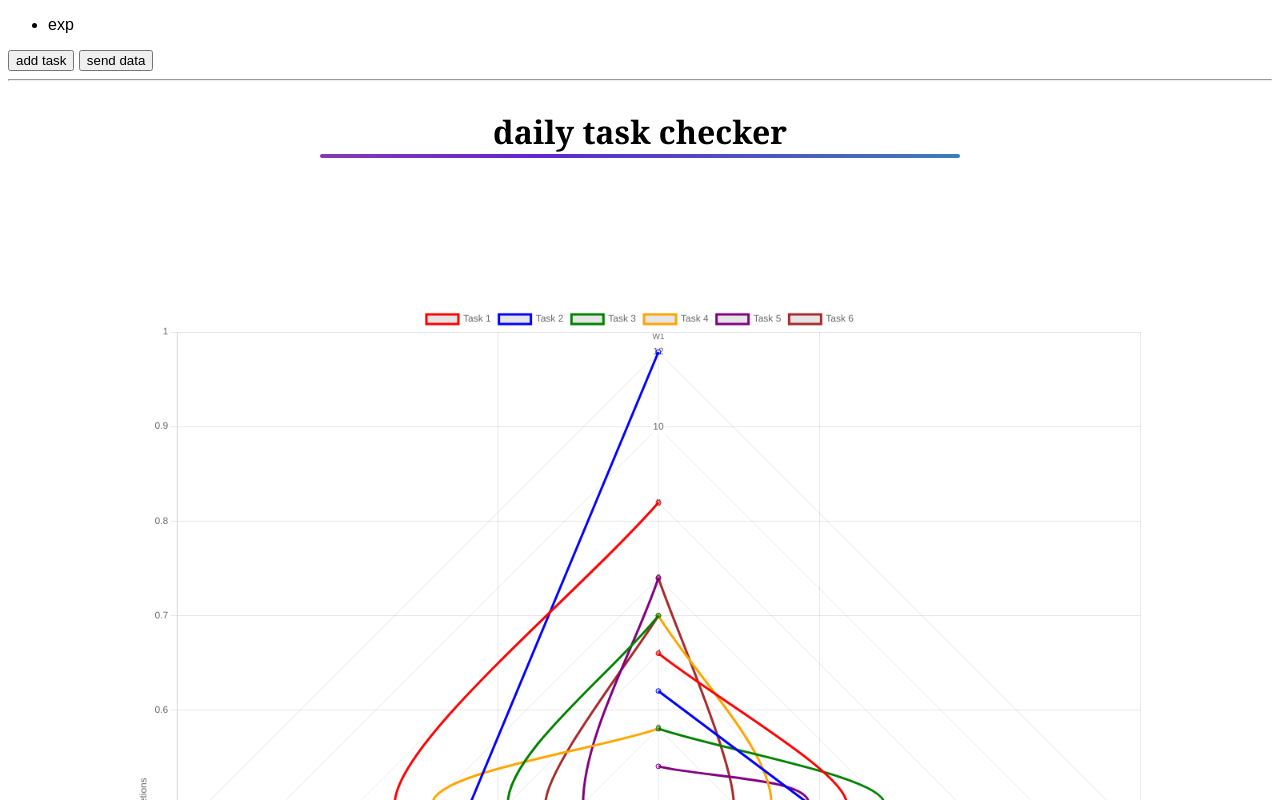
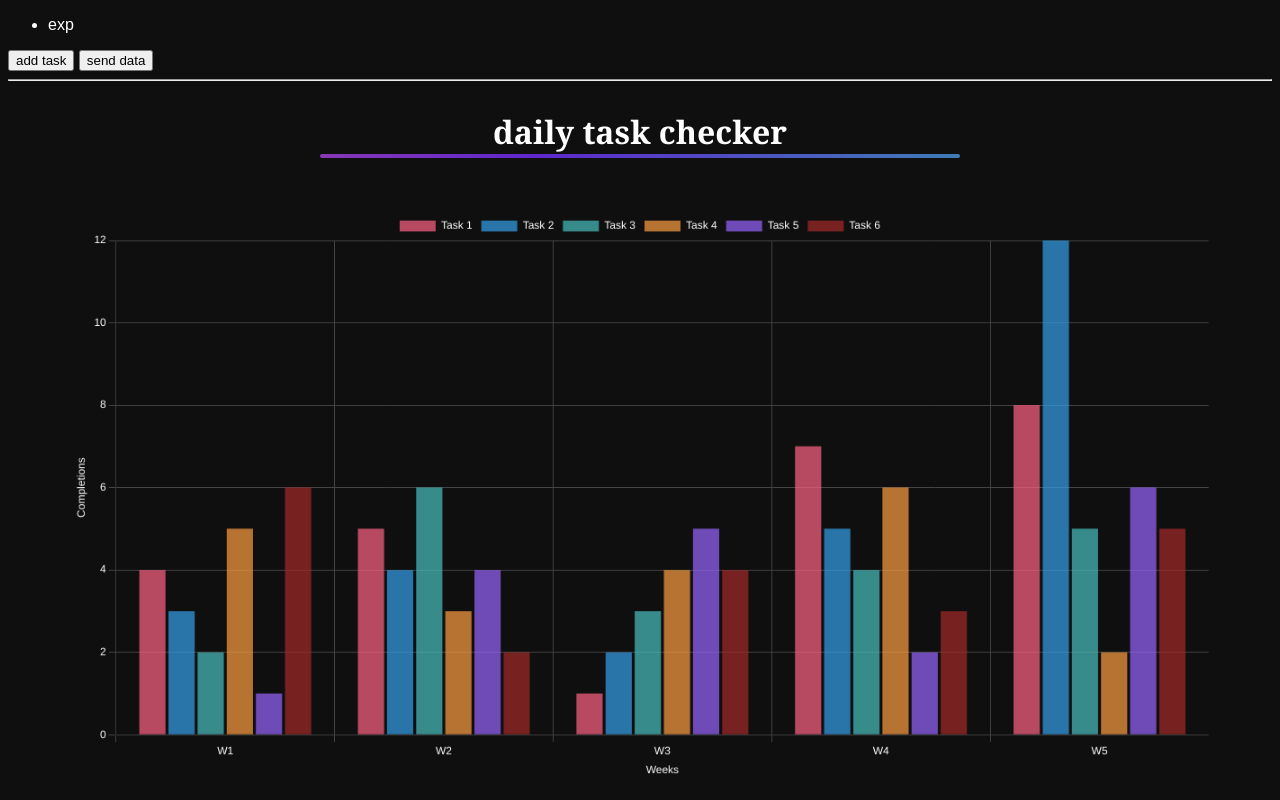
Before and after one commit to nikshay01/task-manager, a plain HTML site: page index.html in a window 1280 px wide. Shown: the top 800 px of the page. Drawn offline with nearby package versions, Linux system fonts and the light colour scheme; no server answers.

Commit message:
charts js dark mode improvement

```diff
--- a/chartt.js
+++ b/chartt.js
@@ -1,51 +1,56 @@
-
 const ctx = document.getElementById('myChart').getContext('2d');
 
 const myChart = new Chart(ctx, {
-    type: 'radar',
+  type: 'bar',
   data: {
-      labels: ['W1', 'W2', 'W3', 'W4'], // x-axis (weeks)
+    labels: ['W1', 'W2', 'W3', 'W4', 'W5'],
     datasets: [
       {
         label: 'Task 1',
         data: [4, 5, 1, 7, 8],
-          borderColor: 'red',
+        borderColor: 'rgba(255, 99, 132, 1)',
+        backgroundColor: 'rgba(255, 99, 132, 0.7)',
         tension: 0.3,
         fill: false
       },
       {
         label: 'Task 2',
-          data: [3, 4, 2, 5,12],
-          borderColor: 'blue',
-          tension: 0,
+        data: [3, 4, 2, 5, 12],
+        borderColor: 'rgba(54, 162, 235, 1)',
+        backgroundColor: 'rgba(54, 162, 235, 0.7)',
+        tension: 0.3,
         fill: false
       },
       {
         label: 'Task 3',
         data: [2, 6, 3, 4, 5],
-          borderColor: 'green',
+        borderColor: 'rgba(75, 192, 192, 1)',
+        backgroundColor: 'rgba(75, 192, 192, 0.7)',
         tension: 0.3,
         fill: false
       },
       {
         label: 'Task 4',
         data: [5, 3, 4, 6, 2],
-          borderColor: 'orange',
+        borderColor: 'rgba(255, 159, 64, 1)',
+        backgroundColor: 'rgba(255, 159, 64, 0.7)',
         tension: 0.3,
         fill: false
       },
       {
         label: 'Task 5',
         data: [1, 4, 5, 2, 6],
-          borderColor: 'purple',
+        borderColor: 'rgba(153, 102, 255, 1)',
+        backgroundColor: 'rgba(153, 102, 255, 0.7)',
         tension: 0.3,
         fill: false
       },
       {
         label: 'Task 6',
         data: [6, 2, 4, 3, 5],
-          borderColor: 'brown',
-          tension: 0.2,
+        borderColor: 'rgba(165, 42, 42, 1)',
+        backgroundColor: 'rgba(165, 42, 42, 0.7)',
+        tension: 0.3,
         fill: false
       }
     ]
@@ -53,11 +58,41 @@
   options: {
     responsive: true,
     plugins: {
-        legend: { position: 'top' }
+      legend: {
+        position: 'top',
+        labels: {
+          color: '#fff'
+        }
+      }
     },
     scales: {
-        x: { title: { display: true, text: 'Weeks' } },
-        y: { title: { display: true, text: 'Completions' }, beginAtZero: true }
+      x: {
+        title: {
+          display: true,
+          text: 'Weeks',
+          color: '#fff'
+        },
+        ticks: {
+          color: '#fff'
+        },
+        grid: {
+          color: '#444'
+        }
+      },
+      y: {
+        title: {
+          display: true,
+          text: 'Completions',
+          color: '#fff'
+        },
+        ticks: {
+          color: '#fff'
+        },
+        grid: {
+          color: '#444'
+        },
+        beginAtZero: true
+      }
     }
   }
 });
--- a/styles.css
+++ b/styles.css
@@ -1,7 +1,7 @@
 body {
   font-family: Arial, Helvetica, sans-serif;
-  /* background-color: rgb(15, 15, 15);
-  color: white; */
+  background-color: rgb(15, 15, 15);
+  color: white;
 }
 
 .task-list {
@@ -79,5 +79,6 @@ h1::after {
 
 }
 #myChart{
-  transform: scale(0.8);
+  transform: scale(0.9);
+  /* margin-top: -150px; */
 }
```
Lines whose indentation alone changed are shown as unchanged.
